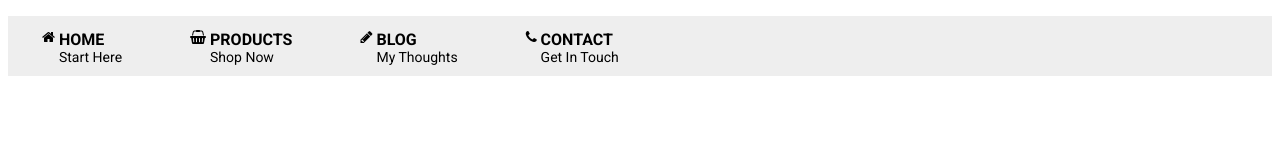
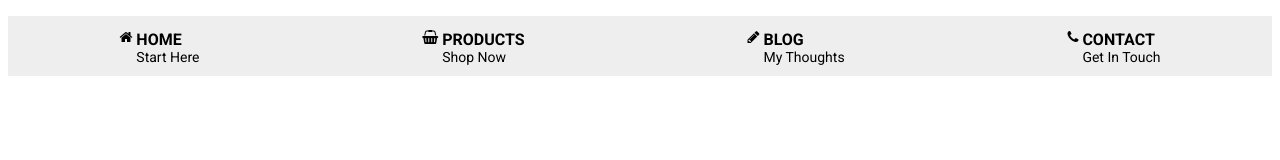
Before and after one commit to viveksrao/css-flexbox-examples, a plain HTML site: page flexbox-menu/index.html in a window 1280 px wide. Drawn offline with Linux system fonts and the light colour scheme.

Commit message:
Added CSS Flexbox Properties to Navigation Menu.

```diff
--- a/flexbox-menu/css/menu.css
+++ b/flexbox-menu/css/menu.css
@@ -9,12 +9,13 @@ body{
   padding-left: 0;
   height: 60px;
   background-color: #eee;
+  display: flex;
+  flex-direction: row;
+  justify-content: space-around;
 }
 .main-nav .menu li{
   padding: 4px;
   padding-top: 14px;
-  float: left;
-  margin: 0 30px;
 }
 .main-nav .fa{
   display: inline-block;
```
